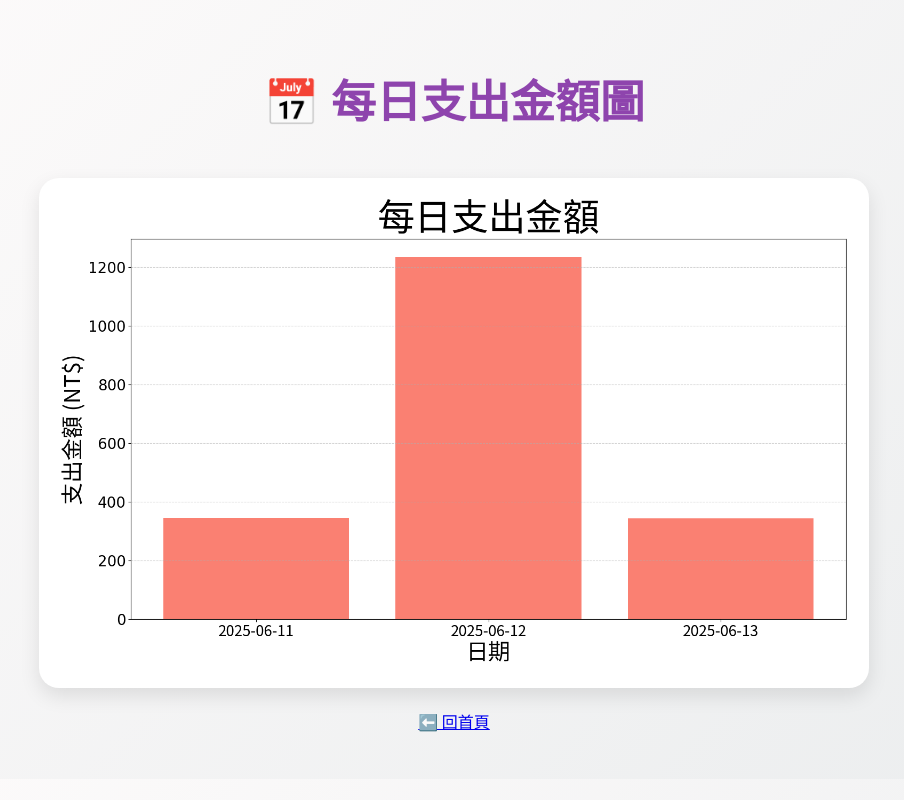
After one commit to luhsinyen93/my_budget_app, a Flask app: template templates/daily.html in a window 1280 px wide. The commit adds this page. Shown: the whole page, without its empty margins (186-1090 px from the left). Run offline with Flask 3, Linux system fonts and the light colour scheme; the template is opened without the code that fills it, so the values that code supplies are empty.

Commit message:
拆分圖表

```diff
--- a/app.py
+++ b/app.py
@@ -1,3 +1,4 @@
+
 from flask import Flask, render_template, request, redirect, url_for
 import budget_logic
 from budget_logic import plot_expense_charts
@@ -25,7 +26,6 @@ def index():
     selected_type = request.form.get('type')
     threshold_input = request.form.get('threshold')
     categories = []
-
 
     # 如果提交 threshold，設定它
     if threshold_input:
@@ -58,11 +58,6 @@ def index():
                            income_categories=income_categories,
                            expense_categories=expense_categories,
                            today=today)
-
-
-
-
-
 
 @app.route('/add', methods=['POST'])
 def add():
@@ -105,14 +100,40 @@ def edit(index):
     budget_logic.edit_transaction(index, new_data)
     return redirect(url_for('index'))
 
-
-@app.route('/chart')
-def chart():
+@app.route('/pie')
+def pie():
     category_summary = budget_logic.get_category_summary()
     if not category_summary:
         return "目前沒有支出資料，無法繪圖"
     plot_expense_charts(category_summary)
-    return render_template('chart.html', random=lambda: random.randint(1, 1000000))
+    return render_template('pie.html', random=random.random)
+
+@app.route('/bar')
+def bar():
+    category_summary = budget_logic.get_category_summary()
+    if not category_summary:
+        return "目前沒有支出資料，無法繪圖"
+    plot_expense_charts(category_summary)
+    return render_template('bar.html', random=random.random)
+
+@app.route('/daily')
+def daily():
+    category_summary = budget_logic.get_category_summary()
+    if not category_summary:
+        return "目前沒有支出資料，無法繪圖"
+    plot_expense_charts(category_summary)
+    return render_template('daily.html', random=random.random)
+
+@app.route('/daily_balance')
+def daily_balance():
+    category_summary = budget_logic.get_category_summary()
+    if not category_summary:
+        return "目前沒有支出資料，無法繪圖"
+
+    plot_expense_charts(category_summary)
+    return render_template('daily_balance.html', random=random.random)
+
+
 
 
 if __name__ == '__main__':
--- a/budget_logic.py
+++ b/budget_logic.py
@@ -229,35 +229,8 @@ def set_chinese_font():
 import matplotlib.pyplot as plt
 import matplotlib.font_manager as fm
 import os
-'''
-def set_chinese_font():
-    """
-    嘗試設定一個可完整支援 CJK 字的中文字體。
-    """
-    # 這些字體依照優先順序排序
-    possible_fonts = [
-        'PingFang TC',           # macOS 預設中文
-        'Hiragino Sans GB',      # macOS 支援簡中
-        'Heiti TC',              # macOS 舊版
-        'STHeiti',               # macOS 舊版
-        'Apple LiGothic Medium', # macOS 可用，支持部分繁中
-        'Arial Unicode MS',      # 廣泛支援 Unicode（但 macOS Catalina 以後預設不再內建）
-        'Noto Sans CJK TC',      # Google 開源，支援完整繁體字集
-        'Noto Sans TC',          # 新版命名，支援繁體
-    ]
 
-    available_fonts = [f.name for f in fm.fontManager.ttflist]
-
-    for font in possible_fonts:
-        if font in available_fonts:
-            plt.rcParams['font.sans-serif'] = [font]
-            print(f"✔ 使用字體: {font}")
-            return
-
-    print("⚠ 沒有找到完整中文字體，可能會有部分文字無法正確顯示。")
-'''
-
-def plot_expense_charts(category_summary, pie_path="static/pie.png", bar_path="static/bar.png", daily_path="static/daily.png"):
+def plot_expense_charts(category_summary, pie_path="static/pie.png", bar_path="static/bar.png", daily_path="static/daily.png", daily_balance_path="static/daily_balance.png"):
     """
     根據分類支出資料繪製圓餅圖和長條圖，並儲存為圖片檔案。
     """
@@ -283,23 +256,21 @@ def plot_expense_charts(category_summary, pie_path="static/pie.png", bar_path="s
         return False
 
     # === 圓餅圖 ===
-    plt.figure(figsize=(8, 8))
+    plt.figure(figsize=(12, 12))
     plt.pie(category_expenses.values(), labels=category_expenses.keys(), autopct='%1.1f%%',
-            textprops={'fontsize': 24, 'fontproperties': font_prop})
-    plt.title('各分類支出佔比', fontsize=30, fontproperties=font_prop)
+            textprops={'fontsize': 30, 'fontproperties': font_prop})
     plt.axis('equal')
     plt.tight_layout()
     plt.savefig(pie_path)
     plt.close()
 
     # === 分類長條圖 ===
-    plt.figure(figsize=(10, 6))
+    plt.figure(figsize=(15, 9))
     plt.bar(category_expenses.keys(), category_expenses.values(), color='skyblue')
-    plt.xlabel('支出分類', fontsize=12, fontproperties=font_prop)
-    plt.ylabel('金額 (新台幣)', fontsize=12, fontproperties=font_prop)
-    plt.title('各分類支出金額', fontsize=30, fontproperties=font_prop)
-    plt.xticks(fontsize=10, fontproperties=font_prop)
-    plt.yticks(fontsize=10)
+    plt.xlabel('支出分類', fontsize=30, fontproperties=font_prop)
+    plt.ylabel('金額 (新台幣)', fontsize=30, fontproperties=font_prop)
+    plt.xticks(fontsize=20, fontproperties=font_prop)
+    plt.yticks(fontsize=20)
     plt.grid(axis='y', linestyle='--', alpha=0.7)
     plt.tight_layout()
     plt.savefig(bar_path)
@@ -318,16 +289,71 @@ def plot_expense_charts(category_summary, pie_path="static/pie.png", bar_path="s
     sorted_dates = sorted(daily_expenses.keys())
     amounts = [daily_expenses[date] for date in sorted_dates]
 
-    plt.figure(figsize=(12, 6))
+    plt.figure(figsize=(15, 9))
     plt.bar(sorted_dates, amounts, color='salmon')
-    plt.xlabel('日期', fontsize=20, fontproperties=font_prop)
-    plt.ylabel('支出金額 (NT$)', fontsize=20, fontproperties=font_prop)
-    plt.title('每日支出金額', fontsize=30, fontproperties=font_prop)
-    plt.xticks(fontsize=10, fontproperties=font_prop)
-    plt.yticks(fontsize=10)
+    plt.xlabel('日期', fontsize=30, fontproperties=font_prop)
+    plt.ylabel('支出金額 (NT$)', fontsize=30, fontproperties=font_prop)
+    plt.xticks(fontsize=20, fontproperties=font_prop)
+    plt.yticks(fontsize=20)
     plt.grid(axis='y', linestyle='--', alpha=0.6)
     plt.tight_layout()
     plt.savefig(daily_path)
     plt.close()
 
+    """
+    繪製每日收支淨值長條圖與每日帳戶淨值折線圖，合併成一張圖並儲存。
+    """
+    # --- 先整理每日的收入與支出 ---
+    daily_income = defaultdict(int)
+    daily_expense = defaultdict(int)
+    for t in transactions:
+        if t["type"] == "收入":
+            daily_income[t["date"]] += t["amount"]
+        elif t["type"] == "支出":
+            daily_expense[t["date"]] += t["amount"]
+
+    # 取得所有日期，排序
+    all_dates = sorted(set(list(daily_income.keys()) + list(daily_expense.keys())))
+    if not all_dates:
+        print("沒有交易資料，無法生成每日收支淨值圖。")
+        return False
+
+    # 計算每日淨值 (收入 - 支出)
+    daily_net = [daily_income[d] - daily_expense[d] for d in all_dates]
+
+    # 計算每日帳戶淨值 (累積每日淨值)
+    cumulative_balance = []
+    running_total = 0
+    for net in daily_net:
+        running_total += net
+        cumulative_balance.append(running_total)
+
+    # --- 繪圖 ---
+    plt.figure(figsize=(18, 10))
+
+    # 使用雙軸，長條圖與折線圖共享X軸
+    ax1 = plt.gca()
+    ax2 = ax1.twinx()
+
+    # 字體設定
+    font_path = os.path.join(os.path.dirname(__file__), 'fonts', 'NotoSansTC-Regular.ttf')
+    font_prop = fm.FontProperties(fname=font_path) if os.path.exists(font_path) else None
+
+    # 長條圖：每日收支淨值
+    bar_colors = ['green' if val >= 0 else 'red' for val in daily_net]
+    ax1.bar(all_dates, daily_net, color=bar_colors, alpha=0.7)
+    ax1.set_xlabel('日期', fontsize=30, fontproperties=font_prop)
+    ax1.set_ylabel('每日收支淨值 (NT$)', fontsize=30, fontproperties=font_prop)
+    ax1.grid(axis='y', linestyle='--', alpha=0.5)
+    ax1.tick_params(axis='x', labelsize=20)
+    ax1.tick_params(axis='y', labelsize=20)
+    # 折線圖：每日帳戶淨值
+    ax2.plot(all_dates, cumulative_balance, color='blue', marker='o', linewidth=2)
+    ax2.set_ylabel('每日帳戶淨值 (累積 NT$)', fontsize=30, fontproperties=font_prop)
+
+
+
+    plt.tight_layout()
+    plt.savefig(daily_balance_path)
+    plt.close()
     return True
--- /dev/null
+++ b/templates/daily.html
@@ -0,0 +1,51 @@
+<!DOCTYPE html>
+<html lang="zh-Hant">
+
+<head>
+    <meta charset="UTF-8" />
+    <title>📅 每日支出金額圖</title>
+    <link href="https://fonts.googleapis.com/css2?family=Noto+Sans+TC&family=Pacifico&display=swap" rel="stylesheet" />
+    <style>
+        body {
+            font-family: 'Noto Sans TC', sans-serif;
+            background: linear-gradient(135deg, #fdfbfb, #ebedee);
+            color: #2c3e50;
+            padding: 30px;
+            max-width: 1000px;
+            margin: auto;
+            text-align: center;
+        }
+
+        h1 {
+            font-family: 'Pacifico', cursive;
+            font-size: 2.8em;
+            color: #8e44ad;
+            margin-bottom: 40px;
+        }
+
+        .chart-container img {
+            background-color: white;
+            padding: 15px;
+            max-width: 800px;
+            max-height: 800px;
+            border-radius: 20px;
+            box-shadow: 0 8px 20px rgba(0, 0, 0, 0.1);
+            transition: transform 0.3s ease, box-shadow 0.3s ease;
+        }
+
+        .chart-container img:hover {
+            transform: scale(1.03);
+            box-shadow: 0 10px 25px rgba(0, 0, 0, 0.15);
+        }
+    </style>
+</head>
+
+<body>
+    <h1>📅 每日支出金額圖</h1>
+    <div class="chart-container">
+        <img src="{{ url_for('static', filename='daily.png') }}?v={{ random() }}" alt="每日支出" />
+    </div>
+    <p><a href="{{ url_for('index') }}">⬅️ 回首頁</a></p>
+</body>
+
+</html>
```
Also changed, not shown: templates/bar.html (added, +52 -0 lines), templates/chart.html (deleted, +0 -77 lines), templates/daily_balance.html (added, +38 -0 lines), templates/index.html (+6 -1 lines), templates/pie.html (added, +51 -0 lines), static/bar.png, static/daily.png, static/daily_balance.png (added), static/pie.png, 1 other file.
